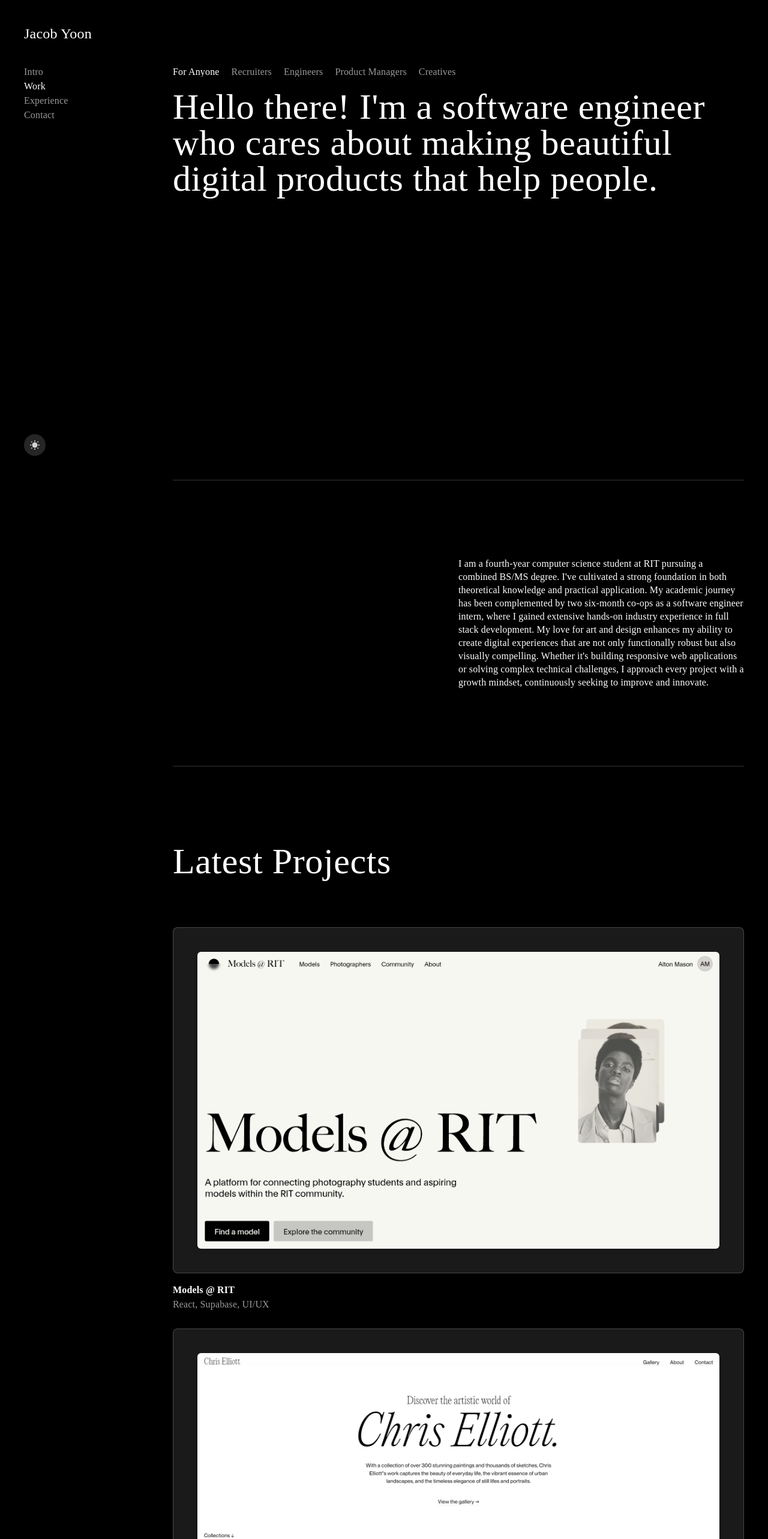
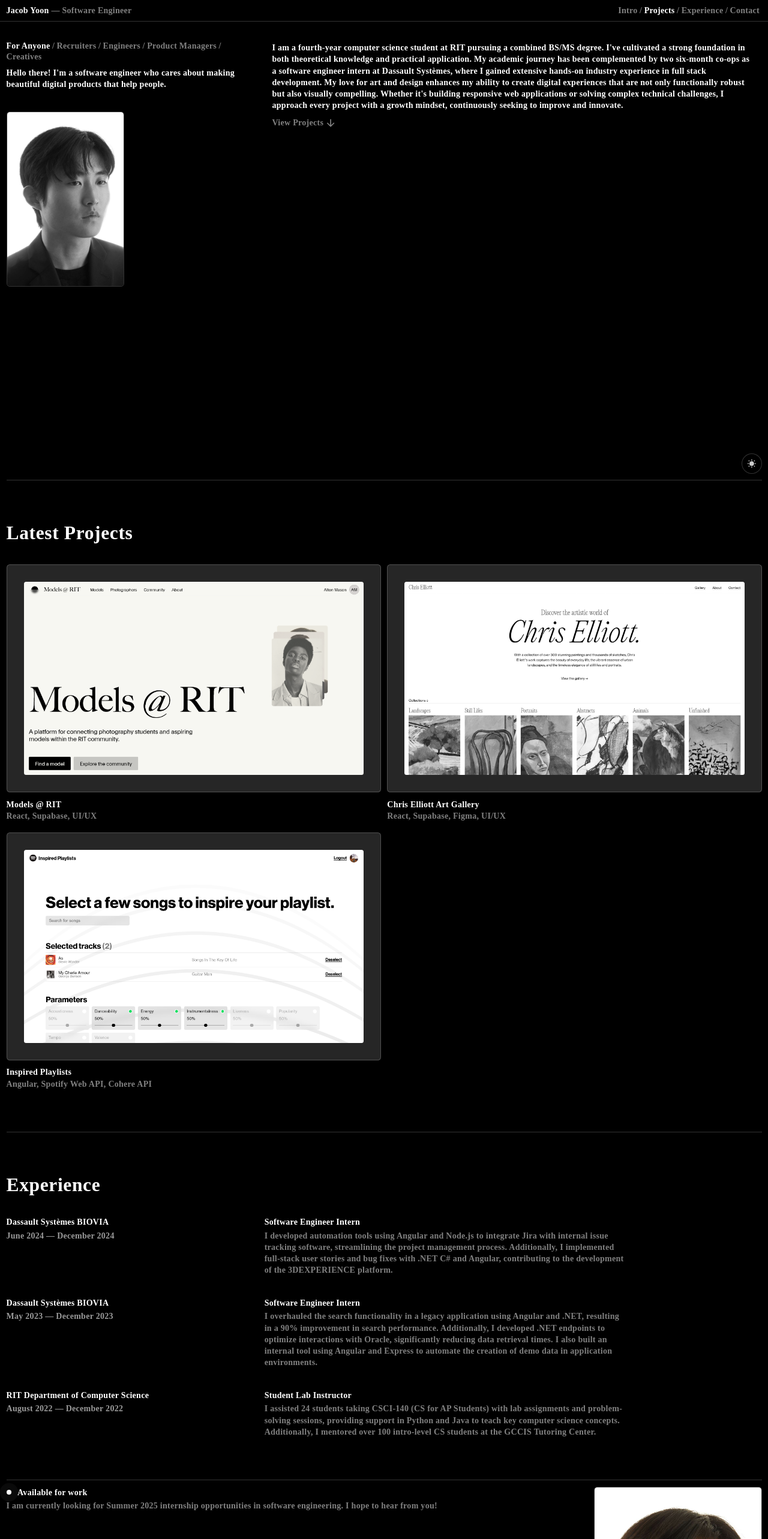
Before and after one commit to jyoon926/portfolio-2024, a React (Vite) app: page / in a window 1280 px wide. Shown: the top 2566 px of the page at 60% size. Built offline with nearby package versions, Linux system fonts and the light colour scheme; a web font is replaced by a local one.

Commit message:
Redesign

```diff
--- a/src/App.tsx
+++ b/src/App.tsx
@@ -6,6 +6,7 @@ import Loader from './components/Loader';
 import { Route, Routes } from 'react-router-dom';
 import Project from './components/Project';
 import ScrollToTop from './components/ScrollToTop';
+import ColorSlider from './components/ColorSlider';
 
 function App() {
   const [currentSection, setCurrentSection] = useState(0);
@@ -57,6 +58,7 @@ function App() {
   };
 
   const getBlendedColors = () => {
+    try {
       const lowerIndex = Math.floor(colorScheme);
       const upperIndex = Math.ceil(colorScheme) % ColorSchemes.length;
       const blendFactor = colorScheme - lowerIndex;
@@ -67,23 +69,28 @@ function App() {
       const foreground = blendFactor < 0.5 ? lowerScheme.foreground : upperScheme.foreground;
 
       return { background, foreground };
+    } catch (e) {
+      console.log(e);
+      handleThemeChange(0);
+      return getBlendedColors();
+    }
   };
+
+  const blendedColors = getBlendedColors();
 
   const Home = () => (
     <div>
       {Sections.map((section, index) => (
         <div key={index} ref={(el) => (sectionRefs.current[index] = el)}>
-          <section.component />
+          <section.component onTabClick={handleTabClick} />
         </div>
       ))}
     </div>
   );
 
-  const blendedColors = getBlendedColors();
-
   return (
     <div
-      className="bg-background text-foreground"
+      className="bg-background text-foreground font-semibold"
       style={
         {
           '--background': blendedColors.background,
@@ -94,15 +101,14 @@ function App() {
       <ScrollToTop />
       <Loader />
       <Menu
-        onThemeChange={handleThemeChange}
         currentSection={currentSection}
         onTabClick={handleTabClick}
-        colorScheme={colorScheme}
       />
       <Routes>
         <Route path="/" element={<Home />} />
         <Route path="/project/:projectUrl" element={<Project />} />
       </Routes>
+      <ColorSlider colorScheme={colorScheme} onThemeChange={handleThemeChange} />
     </div>
   );
 }
--- a/src/Data.tsx
+++ b/src/Data.tsx
@@ -5,7 +5,7 @@ import Work from './components/Work';
 
 export const Sections = [
   { title: 'Intro', component: Intro },
-  { title: 'Work', component: Work },
+  { title: 'Projects', component: Work },
   { title: 'Experience', component: Experience },
   { title: 'Contact', component: Contact },
 ];
@@ -22,69 +22,89 @@ export const ColorSchemes = [
     foreground: '255, 255, 255',
   },
   {
-    name: 'Dark Marine',
-    background: '24, 41, 56',
+    name: 'Dark Grey',
+    background: '74, 71, 68',
     foreground: '255, 255, 255',
   },
   {
-    name: 'Dark Blue',
-    background: '46, 50, 72',
+    name: 'Dark Tan',
+    background: '114, 96, 74',
     foreground: '255, 255, 255',
   },
-  {
-    name: 'Dark Purple',
-    background: '64, 54, 79',
-    foreground: '255, 255, 255',
-  },
-  {
-    name: 'Dark Pink',
-    background: '84, 60, 89',
-    foreground: '255, 255, 255',
-  },
-  {
-    name: 'Dark Red',
-    background: '119, 58, 53',
-    foreground: '255, 255, 255',
-  },
-  {
-    name: 'Dark Orange',
-    background: '157, 68, 51',
-    foreground: '255, 255, 255',
-  },
-  {
-    name: 'Light Orange',
-    background: '255, 210, 180',
-    foreground: '39, 39, 39',
-  },
+  // {
+  //   name: 'Dark Marine',
+  //   background: '24, 41, 56',
+  //   foreground: '255, 255, 255',
+  // },
+  // {
+  //   name: 'Dark Blue',
+  //   background: '46, 50, 72',
+  //   foreground: '255, 255, 255',
+  // },
+  // {
+  //   name: 'Dark Purple',
+  //   background: '64, 54, 79',
+  //   foreground: '255, 255, 255',
+  // },
+  // {
+  //   name: 'Dark Pink',
+  //   background: '84, 60, 89',
+  //   foreground: '255, 255, 255',
+  // },
+  // {
+  //   name: 'Dark Red',
+  //   background: '119, 58, 53',
+  //   foreground: '255, 255, 255',
+  // },
+  // {
+  //   name: 'Dark Orange',
+  //   background: '157, 68, 51',
+  //   foreground: '255, 255, 255',
+  // },
+  // {
+  //   name: 'Light Orange',
+  //   background: '255, 210, 180',
+  //   foreground: '39, 39, 39',
+  // },
+  // {
+  //   name: 'Light Brown',
+  //   background: '243, 230, 207',
+  //   foreground: '39, 39, 39',
+  // },
+  // {
+  //   name: 'Light Green',
+  //   background: '209, 218, 203',
+  //   foreground: '39, 39, 39',
+  // },
+  // {
+  //   name: 'Light Marine',
+  //   background: '213, 227, 222',
+  //   foreground: '39, 39, 39',
+  // },
+  // {
+  //   name: 'Light Blue',
+  //   background: '218, 229, 232',
+  //   foreground: '39, 39, 39',
+  // },
   {
     name: 'Light Brown',
-    background: '243, 230, 207',
-    foreground: '39, 39, 39',
+    background: '209, 199, 186',
+    foreground: '26, 23, 20',
   },
   {
     name: 'Light Olive',
-    background: '213, 209, 183',
-    foreground: '39, 39, 39',
+    background: '211, 214, 197',
+    foreground: '31, 33, 26',
   },
   {
-    name: 'Light Green',
-    background: '209, 218, 203',
-    foreground: '39, 39, 39',
-  },
-  {
-    name: 'Light Marine',
-    background: '213, 227, 222',
-    foreground: '39, 39, 39',
-  },
-  {
-    name: 'Light Blue',
-    background: '218, 229, 232',
-    foreground: '39, 39, 39',
+    name: 'Light Tan',
+    background: '229, 225, 219',
+    foreground: '69, 61, 56',
   },
   {
     name: 'Light White',
     background: '255, 255, 255',
-    foreground: '39, 39, 39',
+    foreground: '60, 60, 60',
   },
 ];
 
@@ -127,7 +147,7 @@ export const Projects = [
       '/models-at-rit-3.png',
       '/models-at-rit-4.png',
     ],
-    link: 'https://modelsatrit.web.app/',
+    link: 'https://modelsatrit.com/',
     github: 'https://github.com/jyoon926/modelsatrit',
   },
   {
--- /dev/null
+++ b/src/components/ColorSlider.tsx
@@ -0,0 +1,40 @@
+import { IoMdMoon, IoMdSunny } from 'react-icons/io';
+import { ColorSchemes } from '../Data';
+
+interface Props {
+  colorScheme: number;
+  onThemeChange: (value: number) => void;
+}
+
+export default function ColorSlider({colorScheme,onThemeChange}: Props) {
+  const handleSliderChange = (event: React.ChangeEvent<HTMLInputElement>) => {
+    onThemeChange(parseFloat(event.target.value));
+  };
+
+  return (
+    <div className="fixed bottom-3 right-3 color-slider w-9 h-96 flex flex-col justify-start items-center rounded-full bg-background/70 border overflow-hidden backdrop-blur z-40">
+      <div className="notches grow flex flex-col justify-between items-center p-2 gap-1 pointer-events-none">
+        <div className="w-5 h-5 flex justify-center items-center">
+          <IoMdSunny className="text-lg opacity-80" />
+        </div>
+        {ColorSchemes.slice(0, -2).map((_, index) => (
+          <div className="w-5 h-5 flex justify-center items-center dot" key={index}>
+            <div className="w-2 h-2 bg-foreground/25 rounded-full" />
+          </div>
+        ))}
+        <div className="w-5 h-5 flex justify-center items-center">
+          <IoMdMoon className="text-lg opacity-80" />
+        </div>
+      </div>
+      <input
+        type="range"
+        min="0"
+        max={ColorSchemes.length - 1}
+        step="0.1"
+        value={colorScheme}
+        onChange={handleSliderChange}
+        className="slider absolute w-9 h-96 p-1"
+      />
+    </div>
+  );
+}
--- a/src/components/Contact.tsx
+++ b/src/components/Contact.tsx
@@ -1,16 +1,16 @@
 export default function Contact() {
   return (
-    <div className="flex flex-col md:flex-row mx-5 md:ml-72 md:mr-10 py-32 md:py-10 gap-10 border-t">
+    <div className="flex flex-col md:flex-row mx-3 py-3 gap-10 border-t">
       <div className="grow flex flex-col justify-between gap-10">
-        <div>
-          <div className="flex flex-row gap-3 items-center pb-2">
+        <div className="leading-snug">
+          <div className="flex flex-row gap-3 items-center pb-1">
             <div className="live">
               <div className="dot" />
               <div className="radius" />
             </div>
-            <p className="opacity-60">Available for work</p>
+            <p>Available for work</p>
           </div>
-          <p className="text-2xl">
+          <p className="opacity-50">
             I am currently looking for Summer 2025 internship opportunities in software engineering. I hope to hear from
             you!
           </p>
@@ -27,7 +27,7 @@ export default function Contact() {
           </a>
         </div>
       </div>
-      <img className="w-72 rounded-lg border" src="/headshot.jpg" alt="" />
+      <img className="w-80 rounded-md border" src="/headshot.jpg" alt="" />
     </div>
   );
 }
--- a/src/components/Experience.tsx
+++ b/src/components/Experience.tsx
@@ -2,18 +2,18 @@ import { Jobs } from '../Data';
 
 export default function Experience() {
   return (
-    <div className="flex flex-col items-start justify-start mx-5 md:ml-72 md:mr-10 py-32">
-      <p className="text-4xl md:text-6xl mb-20">Experience</p>
-      <div className="w-full flex flex-col gap-20">
+    <div className="flex flex-col items-start justify-start mx-3 border-t py-20">
+      <p className="text-4xl text-center mb-10">Experience</p>
+      <div className="w-full flex flex-col gap-10">
         {Jobs.map((job, index) => (
-          <div className="flex flex-col md:flex-row gap-6 md:gap-10 justify-start items-start" key={index}>
-            <div className="flex flex-col gap-2 md:gap-3 w-full md:w-1/3">
+          <div className="flex flex-col md:flex-row gap-3 justify-start items-start leading-snug" key={index}>
+            <div className="flex flex-col w-full gap-1 md:w-1/3">
               <p className="font-bold">{job.company}</p>
               <p className="opacity-60">{job.date}</p>
             </div>
-            <div className="flex flex-col gap-2 md:gap-3 w-full md:w-2/3">
+            <div className="flex flex-col w-full gap-1 md:w-2/3 max-w-[600px]">
               <p className="font-bold">{job.role}</p>
-              <p className="opacity-60 leading-snug max-w-[600px]">{job.description}</p>
+              <p className="opacity-50 max-w-[600px]">{job.description}</p>
             </div>
           </div>
         ))}
--- a/src/components/Intro.tsx
+++ b/src/components/Intro.tsx
@@ -1,35 +1,48 @@
 import { useState } from 'react';
 import { Intros } from '../Data';
+import { IoArrowDownSharp } from 'react-icons/io5';
 
-export default function Intro() {
+interface Props {
+  onTabClick: (index: number) => void;
+}
+
+export default function Intro({onTabClick}: Props) {
   const [currentTab, setCurrentTab] = useState(0);
 
   return (
-    <div className="grow flex flex-col mx-5 md:ml-72 md:mr-10">
-      <div className="w-full mb-32 mt-5 md:my-0 md:h-screen max-w-[1000px] flex flex-col items-start justify-start pt-28 gap-5">
-        <div className="w-full flex flex-row gap-5 text-nowrap overflow-x-auto overflow-y-hidden scrollbar-hidden">
+    <div className="min-h-screen w-full flex flex-col md:flex-row items-start justify-start gap-10 p-3 pt-20">
+      <div className="w-full md:w-1/3 flex flex-col gap-10">
+        <div className="flex flex-col gap-3">
+          <div className="flex flex-row gap-1 flex-wrap">
             {Intros.map((intro, index) => (
+              <div key={index}>
                 <button
-              className={`transition-opacity hover:opacity-100 ${currentTab !== index && 'opacity-60'}`}
+                  className={`pr-1 whitespace-nowrap transition-opacity hover:opacity-100 ${currentTab !== index && 'opacity-50'}`}
                   onClick={() => setCurrentTab(index)}
-              key={index}
                 >
                   {intro.label}
                 </button>
+                {index < Intros.length - 1 && (
+                  <span className='opacity-50'>/</span>
+                )}
+              </div>
             ))}
           </div>
-        <div className="text-4xl md:text-6xl cursor-default">{Intros[currentTab].text}</div>
+          <div className="leading-snug">{Intros[currentTab].text}</div>
         </div>
-      <div className="flex flex-col justify-start items-start py-32 border-t border-b">
-        <p className="grow max-w-[600px] md:ml-[50%] leading-snug cursor-default">
+        <img className="w-56 grayscale rounded-md border" src="/headshot.jpg" alt="" />
+      </div>
+      <div className="w-full md:w-2/3 flex flex-col items-start gap-3 pb-10">
+        <p className="max-w-[800px] leading-snug">
           I am a fourth-year computer science student at RIT pursuing a combined BS/MS degree. I've cultivated a strong
           foundation in both theoretical knowledge and practical application. My academic journey has been complemented
-          by two six-month co-ops as a software engineer intern, where I gained extensive hands-on industry experience
+          by two six-month co-ops as a software engineer intern at Dassault Systèmes, where I gained extensive hands-on industry experience
           in full stack development. My love for art and design enhances my ability to create digital experiences that
           are not only functionally robust but also visually compelling. Whether it's building responsive web
           applications or solving complex technical challenges, I approach every project with a growth mindset,
           continuously seeking to improve and innovate.
         </p>
+        <button className='button' onClick={() => onTabClick(1)}>View Projects <IoArrowDownSharp /></button>
       </div>
     </div>
   );
--- a/src/components/Loader.tsx
+++ b/src/components/Loader.tsx
@@ -17,11 +17,10 @@ const AnimatedLoader = () => {
 
   return (
     <div
-      className={`loading-screen fixed inset-0 flex flex-col items-start justify-center p-5 md:p-10 bg-background z-50 duration-1000 ${!backgroundVisible && 'loaded'}`}
+      className={`loading-screen fixed inset-0 flex flex-col items-center justify-center p-3 bg-background z-50 duration-1000 ${!backgroundVisible && 'loaded'}`}
     >
-      <div className={`loading-text text-4xl md:text-6xl ${!textVisible && 'loaded'}`}>
-        <div>Jacob Yoon —</div>
-        <div>Software Engineer</div>
+      <div className={`loading-text text-2xl ${!textVisible && 'loaded'}`}>
+        <div>Jacob Yoon<span className='opacity-50'> — Software Engineer</span></div>
       </div>
     </div>
   );
--- a/src/components/Menu.tsx
+++ b/src/components/Menu.tsx
@@ -1,62 +1,32 @@
-import React from 'react';
-import { ColorSchemes, Sections } from '../Data';
-import { IoMdMoon, IoMdSunny } from 'react-icons/io';
+import { Sections } from '../Data';
 
 interface Props {
-  onThemeChange: (value: number) => void;
   currentSection: number;
   onTabClick: (index: number) => void;
-  colorScheme: number;
 }
 
-export default function Menu({ onThemeChange, currentSection, onTabClick, colorScheme }: Props) {
+export default function Menu({ currentSection, onTabClick }: Props) {
   const handleTabClick = (index: number) => {
     onTabClick(index);
   };
 
-  const handleSliderChange = (event: React.ChangeEvent<HTMLInputElement>) => {
-    onThemeChange(parseFloat(event.target.value));
-  };
-
   return (
-    <div className="fixed w-72 h-full flex flex-col p-5 md:p-10 items-start justify-between">
-      <div className="flex flex-col gap-10 text-nowrap">
-        <div className="text-2xl cursor-default">Jacob Yoon</div>
-        <div className="hidden md:flex flex-col gap-2 items-start">
-          {Sections.map((section, index) => (
+    <div className="fixed w-full flex flex-row gap-3 p-3 items-start justify-between z-40 backdrop-blur bg-background/50 border-b">
+      <button onClick={() => handleTabClick(0)}>Jacob Yoon<span className='hidden sm:inline opacity-50'> — Software Engineer</span></button>
+      <div className="flex flex-row gap-1 items-start">
+        {Sections.map((section, index) => (
+          <div key={index}>
             <button
-              className={`transition-opacity hover:opacity-100 ${index !== currentSection && 'opacity-60'}`}
+              className={`pr-1 transition-opacity hover:opacity-100 ${index !== currentSection && 'opacity-50'}`}
               onClick={() => handleTabClick(index)}
-              key={index}
             >
               {section.title}
             </button>
-          ))}
-        </div>
-      </div>
-      <div className="color-slider w-9 h-96 flex flex-col justify-start items-center rounded-full bg-foreground/15 overflow-hidden backdrop-blur z-40">
-        <div className="notches grow flex flex-col justify-between items-center p-2 gap-1 pointer-events-none">
-          <div className="w-5 h-5 flex justify-center items-center">
-            <IoMdSunny className="text-lg opacity-80" />
+            {index < Sections.length - 1 && (
+              <span className='opacity-50'>/</span>
+            )}
           </div>
-          {ColorSchemes.slice(0, -2).map((_, index) => (
-            <div className="w-5 h-5 flex justify-center items-center dot" key={index}>
-              <div className="w-2 h-2 bg-foreground/25 rounded-full" />
-            </div>
-          ))}
-          <div className="w-5 h-5 flex justify-center items-center">
-            <IoMdMoon className="text-lg opacity-80" />
-          </div>
-        </div>
-        <input
-          type="range"
-          min="0"
-          max={ColorSchemes.length - 1}
-          step="0.1"
-          value={colorScheme}
-          onChange={handleSliderChange}
-          className="slider absolute w-9 h-96 p-1"
-        />
+        ))}
       </div>
     </div>
   );
--- a/src/components/Work.tsx
+++ b/src/components/Work.tsx
@@ -3,20 +3,20 @@ import { Projects } from '../Data';
 
 export default function Work() {
   return (
-    <div className="flex flex-col items-start justify-start mx-5 md:ml-72 md:mr-10 py-32 border-b">
-      <p className="text-4xl md:text-6xl mb-20">Latest Projects</p>
+    <div className="flex flex-col items-start justify-start mx-3 border-t py-20">
+      <p className="text-4xl mb-10">Latest Projects</p>
       <div
-        className="w-full flex flex-col md:grid gap-x-5 gap-y-8"
+        className="w-full flex flex-col md:grid gap-x-3 gap-y-5"
         style={{ gridTemplateColumns: 'repeat(auto-fill, minmax(500px, 1fr))' }}
       >
         {Projects.map((project, index) => (
-          <Link className="flex flex-col gap-5" key={index} to={`/project/${project.projectUrl}`}>
-            <div className="rounded-lg border bg-foreground/10 p-5 md:p-10">
-              <img className="rounded-md shadow-md" src={project.images[0]} alt="" />
+          <Link className="flex flex-col gap-3" key={index} to={`/project/${project.projectUrl}`}>
+            <div className='border bg-foreground/15 rounded-md p-5 md:p-8'>
+              <img className='rounded' src={project.images[0]} alt="" />
             </div>
-            <div className="grow flex flex-col gap-2 text-nowrap">
-              <p className="font-bold">{project.title}</p>
-              <p className="opacity-60">{project.caption}</p>
+            <div className="grow flex flex-col leading-snug text-nowrap">
+              <p>{project.title}</p>
+              <p className="opacity-50">{project.caption}</p>
             </div>
           </Link>
         ))}
--- a/src/index.scss
+++ b/src/index.scss
@@ -11,7 +11,7 @@
 }
 
 html {
-  font-size: 16px;
+  font-size: 14px;
   line-height: 1;
   scroll-behavior: smooth;
 }
@@ -21,7 +21,7 @@ body {
 }
 
 * {
-  letter-spacing: 0.01em;
+  letter-spacing: 0.02em;
 }
 
 .live {
@@ -88,8 +88,10 @@ body {
 .color-slider {
   transition: height 0.3s;
   height: 2.25rem;
+  box-sizing: content-box;
 
   .slider {
+    outline: none;
     transition:
       height 0.3s,
       opacity 0.3s;
@@ -148,7 +150,7 @@ body {
 }
 
 .backdrop-blur {
-  backdrop-filter: blur(0.5rem);
+  backdrop-filter: blur(0.75rem);
 }
 
 .scrollbar-hidden {
@@ -156,3 +158,21 @@ body {
     display: none;
   }
 }
+
+.button {
+  display: flex;
+  flex-direction: row;
+  align-items: center;
+  justify-content: center;
+  gap: 0.2rem;
+  opacity: 0.5;
+  transition-duration: 0.3s;
+
+  &:hover {
+    opacity: 1;
+  }
+
+  svg {
+    font-size: 1.3rem;
+  }
+}
```
Also changed, not shown: src/components/Project.tsx (+18 -18 lines). Lines whose indentation alone changed are shown as unchanged.
